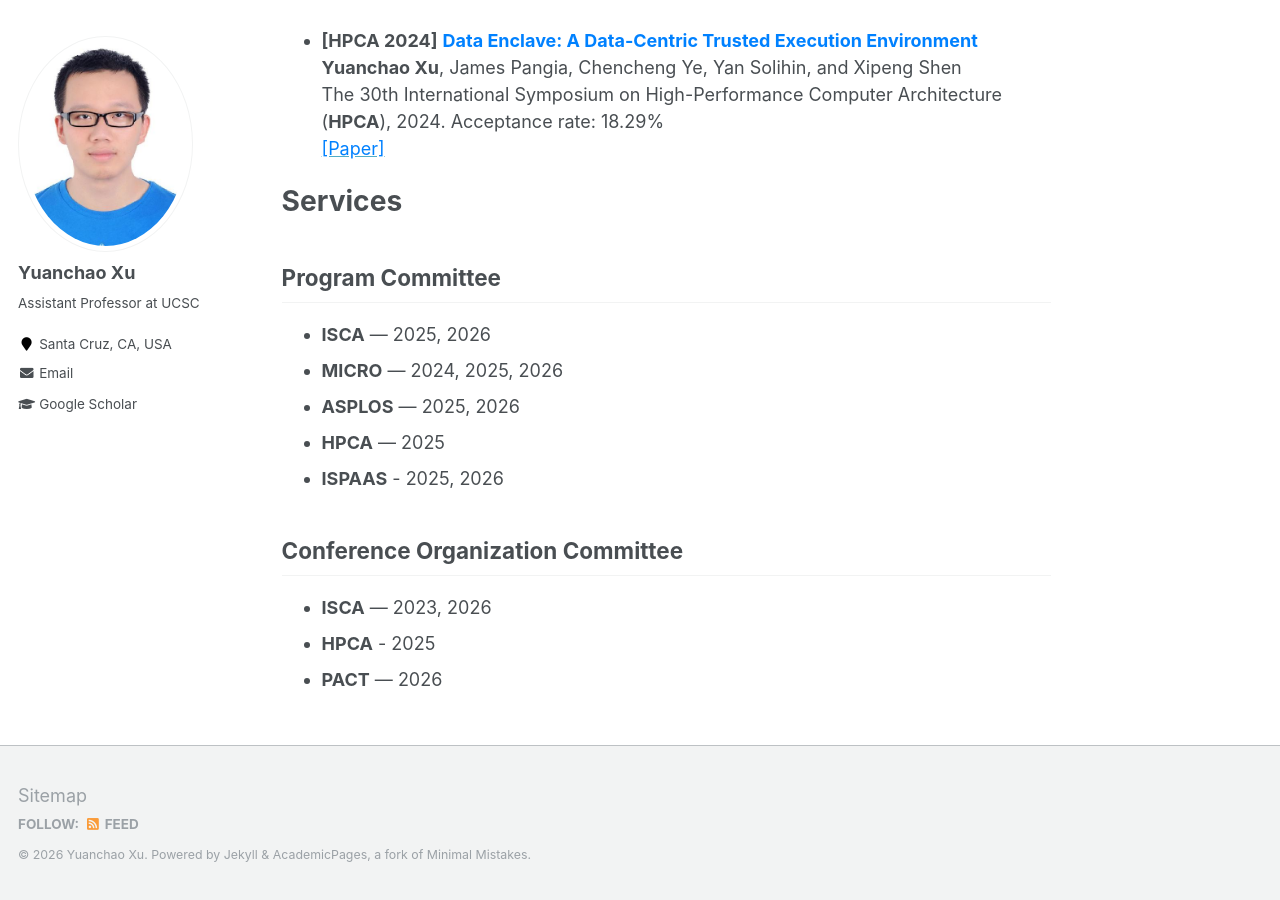
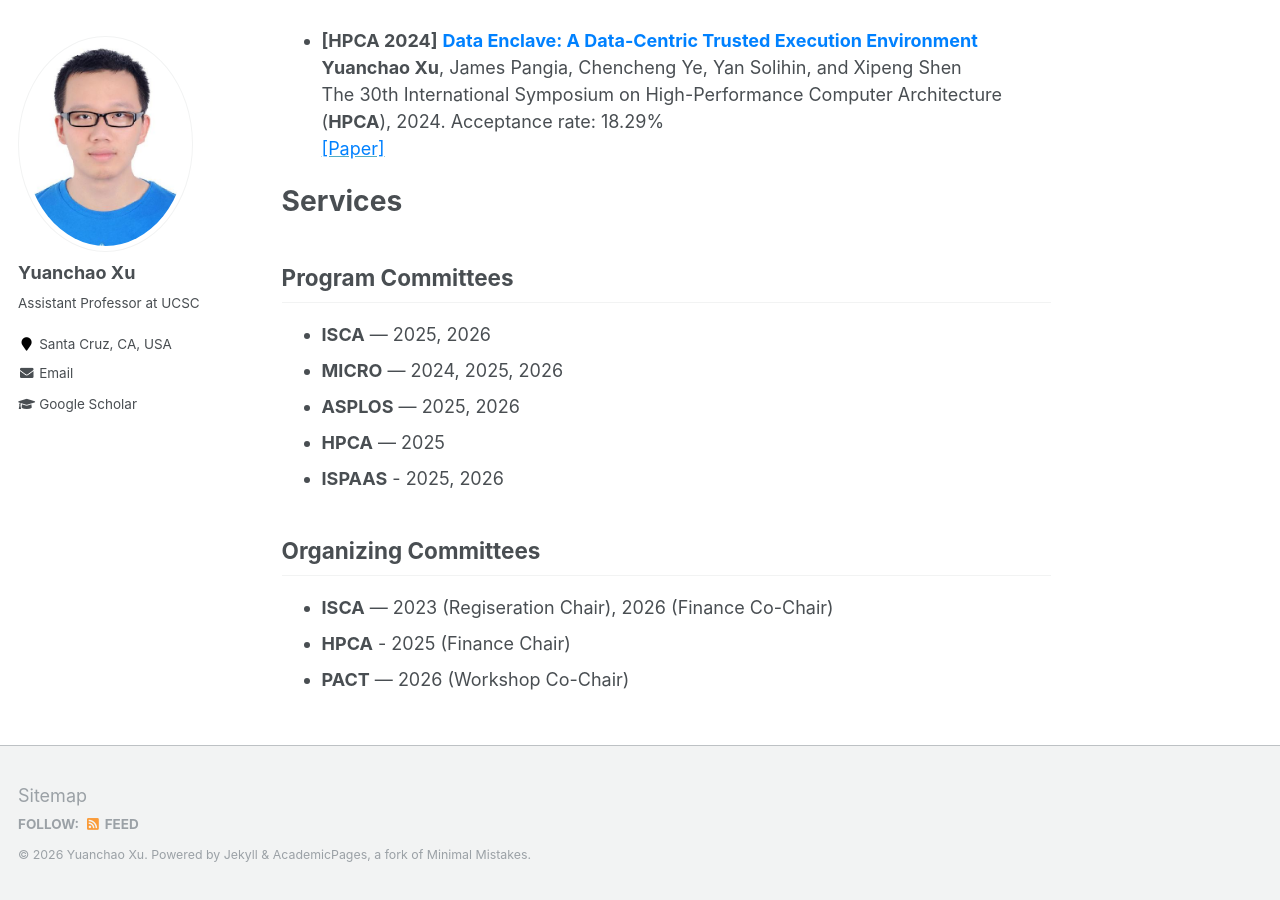
Before and after one commit to yuanchaoxu6/yuanchaoxu6.github.io, a Jekyll site: the page built from _pages/about.md, in a window 1280 px wide and 900 px high, scrolled down 2634 px. Built offline with Jekyll 4.4.1, drawn with Linux system fonts in a browser that asks for light colours.

```diff
--- a/_pages/about.md
+++ b/_pages/about.md
@@ -101,7 +101,7 @@ The names of the students in my lab are <ins>underlined</ins>.
 Services
 =====
 
-## Program Committee
+## Program Committees
 
 - **ISCA** — 2025, 2026
 - **MICRO** — 2024, 2025, 2026
@@ -109,11 +109,11 @@ Services
 - **HPCA** — 2025
 - **ISPAAS** - 2025, 2026
 
-## Conference Organization Committee
+## Organizing Committees
 
-- **ISCA** — 2023, 2026
-- **HPCA** - 2025
-- **PACT** — 2026
+- **ISCA** — 2023 (Regiseration Chair), 2026 (Finance Co-Chair)
+- **HPCA** - 2025 (Finance Chair)
+- **PACT** — 2026 (Workshop Co-Chair)
 
 
 <!--
```
Also changed, not shown: _pages/service.md (+5 -5 lines).
